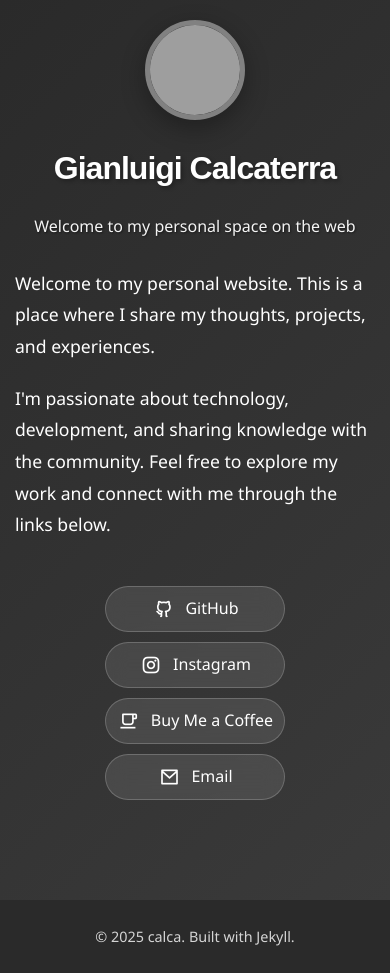
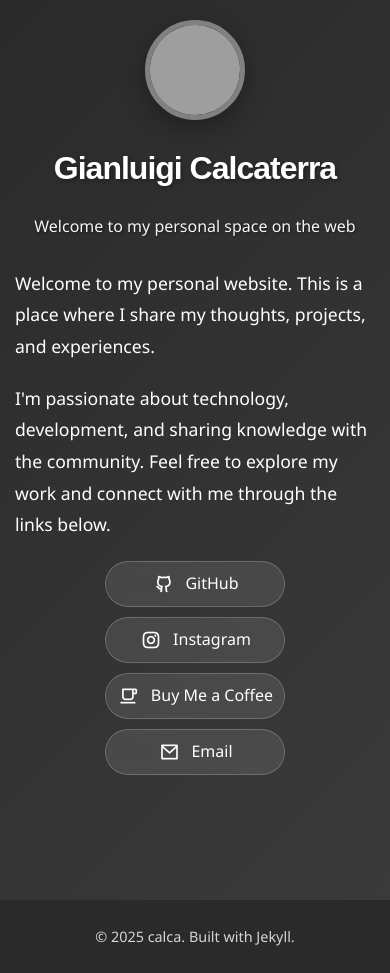
Before and after one commit to calca/calca.github.io, a Jekyll site: the page built from index.md, in a window 390 px wide. Built offline with Jekyll 4.4.1, drawn with Linux system fonts in a browser that asks for light colours; nearby versions of some CDN libraries; grey boxes are pictures that could not be loaded.

Commit message:
Fix button overflow and ensure RemixIcon icons are properly implemented
Co-authored-by: calca <78342+calca@users.noreply.github.com>

```diff
--- a/_sass/main.scss
+++ b/_sass/main.scss
@@ -55,7 +55,7 @@ body {
   background: linear-gradient(135deg, $primary-color 0%, $secondary-color 100%);
   color: $white;
   text-align: center;
-  padding: 60px 0 30px 0;
+  padding: 60px 0 60px 0; // Ensure adequate bottom padding
   min-height: 100vh;
   display: flex;
   align-items: flex-start;
@@ -69,6 +69,7 @@ body {
     flex-direction: column;
     align-items: center;
     min-height: calc(100vh - 120px); // viewport minus hero padding
+    padding-bottom: 40px; // Extra bottom padding to ensure buttons don't touch edge
   }
 
   .avatar-container {
@@ -117,7 +118,7 @@ body {
     align-items: flex-start;
     gap: 12px;
     max-width: 300px;
-    margin: auto 0 0 0; // Push to bottom with top auto margin
+    margin: auto 0 30px 0; // Push to bottom but keep 30px padding at bottom
     text-align: left;
 
     .social-link {
@@ -274,7 +275,11 @@ body {
 // Responsive design
 @media (max-width: 768px) {
   .hero {
-    padding: 30px 0;
+    padding: 30px 0 40px 0; // Increase bottom padding on mobile
+
+    .hero-content {
+      padding-bottom: 20px; // Adjust hero content padding for mobile
+    }
 
     .avatar-container {
       margin-bottom: 20px;
@@ -299,6 +304,7 @@ body {
       align-items: center;
       gap: 10px;
       max-width: 100%;
+      margin: auto 0 20px 0; // Ensure bottom margin on mobile
 
       .social-link {
         padding: 10px 16px;
@@ -340,7 +346,11 @@ body {
   }
 
   .hero {
-    padding: 20px 0;
+    padding: 20px 0 30px 0; // Ensure bottom padding on small screens
+
+    .hero-content {
+      padding-bottom: 15px; // Adjust for very small screens
+    }
 
     .avatar-container {
       margin-bottom: 15px;
```
